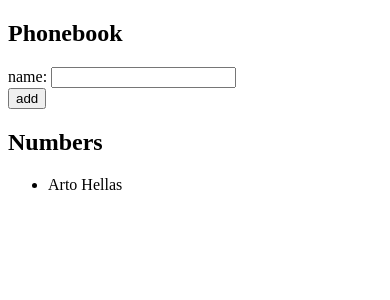
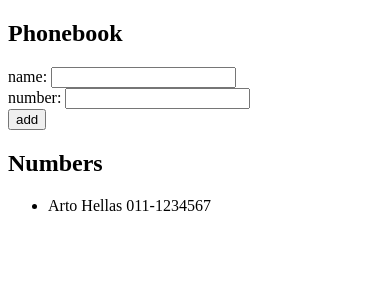
Before and after one commit to Chaitanya-Raj/fullstackopen-exercises, a React (Create React App) app in the folder part2/phonebook/: page / in a window 390 px wide. Shown: the top 300 px of the page. Built offline with nearby package versions, Linux system fonts and the light colour scheme.

Commit message:
phonebook step3

```diff
--- a/part2/phonebook/src/App.js
+++ b/part2/phonebook/src/App.js
@@ -1,11 +1,18 @@
 import React, { useState } from "react";
 
 const App = () => {
-  const [persons, setPersons] = useState([{ name: "Arto Hellas" }]);
+  const [persons, setPersons] = useState([
+    { name: "Arto Hellas", number: "011-1234567" },
+  ]);
   const [newName, setNewName] = useState("");
+  const [newNumber, setNewNumber] = useState("");
 
-  const handleChange = (event) => {
+  const handleNameChange = (event) => {
     setNewName(event.target.value);
+  };
+
+  const handleNumberChange = (event) => {
+    setNewNumber(event.target.value);
   };
 
   const handleSubmit = (event) => {
@@ -13,8 +20,9 @@ const App = () => {
     if (persons.some((person) => person.name === newName)) {
       alert(`${newName} is already added to phonebook`);
     } else {
-      setPersons(persons.concat({ name: newName }));
+      setPersons(persons.concat({ name: newName, number: newNumber }));
       setNewName("");
+      setNewNumber("");
     }
   };
 
@@ -23,7 +31,10 @@ const App = () => {
       <h2>Phonebook</h2>
       <form onSubmit={handleSubmit}>
         <div>
-          name: <input value={newName} onChange={handleChange} />
+          name: <input value={newName} onChange={handleNameChange} />
+          <div>
+            number: <input value={newNumber} onChange={handleNumberChange} />
+          </div>
         </div>
         <div>
           <button type="submit">add</button>
@@ -32,7 +43,9 @@ const App = () => {
       <h2>Numbers</h2>
       <ul>
         {persons.map((person) => (
-          <li key={person.name}>{person.name}</li>
+          <li key={person.name}>
+            {person.name} {person.number}
+          </li>
         ))}
       </ul>
     </div>
```
